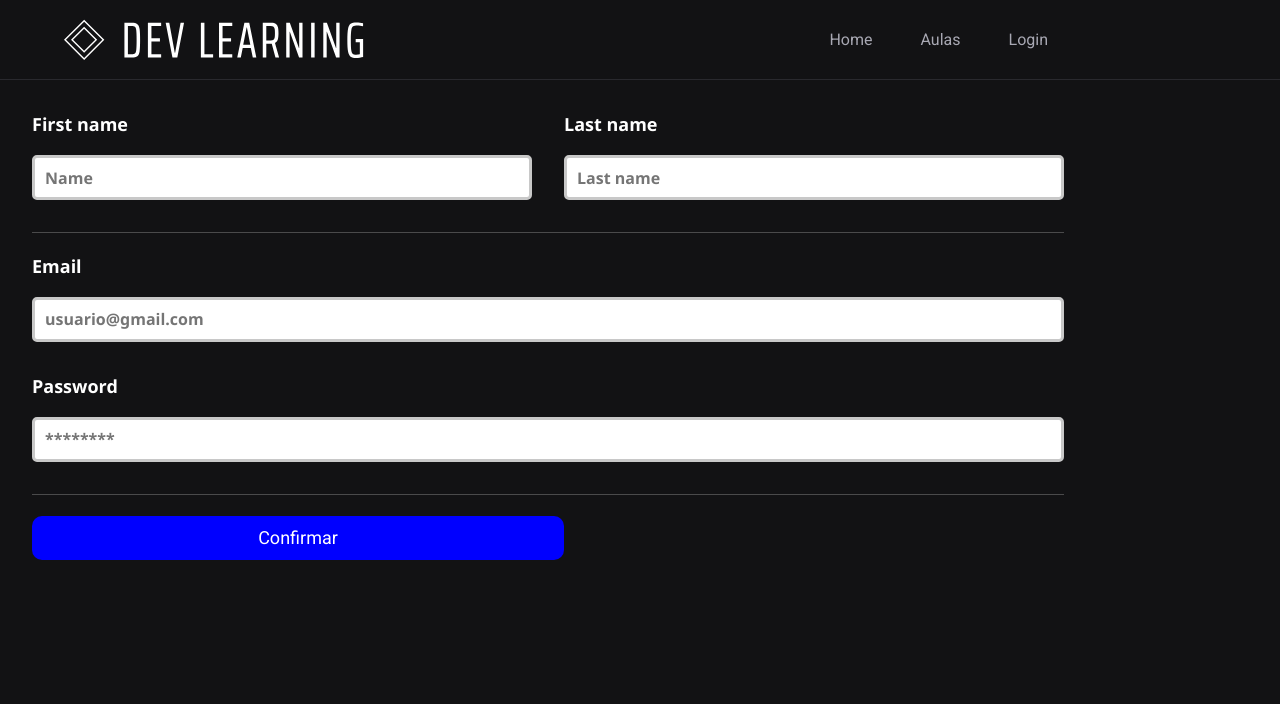
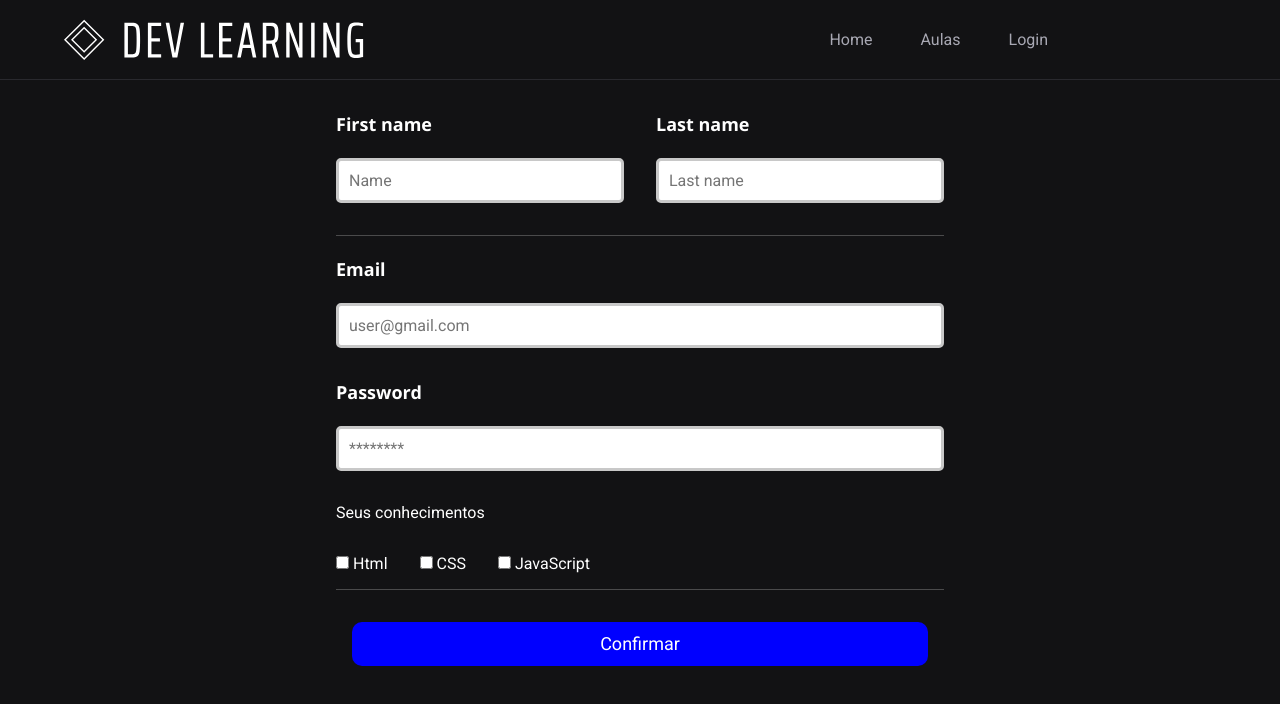
Before and after one commit to GabriellArthur/devlearning, a Next.js app: page /web/register in a window 1280 px wide. Shown: the top 704 px of the page. Built offline with nearby package versions, Linux system fonts and the light colour scheme.

Commit message:
register page updated

```diff
--- a/src/pages/web/login/index.tsx
+++ b/src/pages/web/login/index.tsx
@@ -20,7 +20,11 @@ export default function Login () {
                                 <br></br>
                                 <input placeholder="Password" type="password" className={styles.input__values}/>
                                 <br></br>
-                                <button className={styles.btn__login}><Link href='/web/register'>LOGIN</Link></button>
+                                <button className={styles.btn__login}><Link href='/'>LOGIN</Link></button>
+                                <br></br>
+                                <div className={styles.box_register}>
+                                    <div className={styles.text__register}>Not registered yet?<Link href='/web/register'><a className={styles.link__register}> Create a Account</a></Link></div>
+                                </div>
                             </div>
                         </div>
                     </main>
--- a/src/pages/web/register/index.tsx
+++ b/src/pages/web/register/index.tsx
@@ -24,7 +24,7 @@ export default function Register () {
                         <label>Email</label>
                         <br />
                         <br />
-                        <input type='email' placeholder='usuario@gmail.com'></input>
+                        <input type='email' placeholder='user@gmail.com'></input>
                     </div>
                     <div className={styles.box_input}>
                         <label>Password</label>
@@ -32,9 +32,26 @@ export default function Register () {
                         <br />
                         <input type='password' placeholder='********'></input>
                     </div>
+                    <p className={styles.text__checklist}>Seus conhecimentos</p>
+                    <div className={styles.checklist}>
+                        <div className={styles.checkbox}>
+                            <input type = "checkbox" id = "html" name = "experiencia" value = "html"></input>
+                            <label> Html </ label>
+                        </div>
+                        <div className={styles.checkbox}>
+                            <input type = "checkbox" id = "css" name = "experiencia" value = "css"></input>
+                            <label> CSS </ label>
+                        </div>
+                        <div className={styles.checkbox}>
+                            <input type = "checkbox" id = "javaScript" name = "experiencia" value = "javaScript"></input>
+                            <label> JavaScript </ label>
+                        </div>
+                    </div>
                 </div>
                 <div className={styles.line}></div>
-                <button className={styles.confirm}>Confirmar</button>
+                <div className={styles.box__confirm}>
+                    <button className={styles.confirm}>Confirmar</button>
+                </div>
             </form>
         </div>
     )
--- a/src/pages/web/register/register.module.scss
+++ b/src/pages/web/register/register.module.scss
@@ -1,11 +1,11 @@
 .body__register {
     height: calc(100vh - 2rem);
+    display: flex;
+    justify-content: center;
 }
 
 .form__register {
     height: 100%;
-    width: 1096px;
-    // background-color: rgba(113, 113, 113, 0.207);
     padding: 1rem;
 }
 
@@ -20,18 +20,17 @@
 
 .box_input {
     padding: 1rem;
+    font-family: 'Segoe UI', Tahoma, Geneva, Verdana, sans-serif;
+    font-weight: 600;
+    width: 100%;
 }
 
 .box_input label{
-    font-family: 'Segoe UI', Tahoma, Geneva, Verdana, sans-serif;
-    font-weight: 600;
     font-size: 18px;
 }
 
 .box_input input{
-    font-family: 'Segoe UI', Tahoma, Geneva, Verdana, sans-serif;
-    font-weight: 600;
-    width: 500px;
+    width: 100%;
     height: 45px;
     border-radius: 5px;
     border: solid rgb(200, 200, 200);
@@ -39,21 +38,46 @@
 }
 
 .box_input input:focus {
-    border: none;
+    border: solid rgb(200, 200, 200);
+    outline: 0;
 }
 
 
 .box__names {
+    min-width: 400px;
+    width: 50vw;
     display: flex;
 }
 
-.box__login input{
+.box__login {
     width: 100%;
 }
 
+.box__confirm {
+    margin-top: 2rem;
+    padding-left: 2rem;
+    padding-right: 2rem;
+
+}
+
+.text__checklist {
+    padding-left: 1rem;
+    padding-top: 1rem;
+    padding-bottom: 2rem;
+}
+
+.checklist {
+    padding-left: 1rem;
+    padding-right: 1rem;
+    display: flex;
+}
+
+.checkbox {
+    margin-right: 2rem;
+}
+
 .confirm {
-    margin: 1rem;
-    width: 50%;
+    width: 100%;
     height: 44px;
     border-radius: 10px;
     border: none;
```
Also changed, not shown: src/pages/web/login/styles.module.scss (+17 -7 lines).
